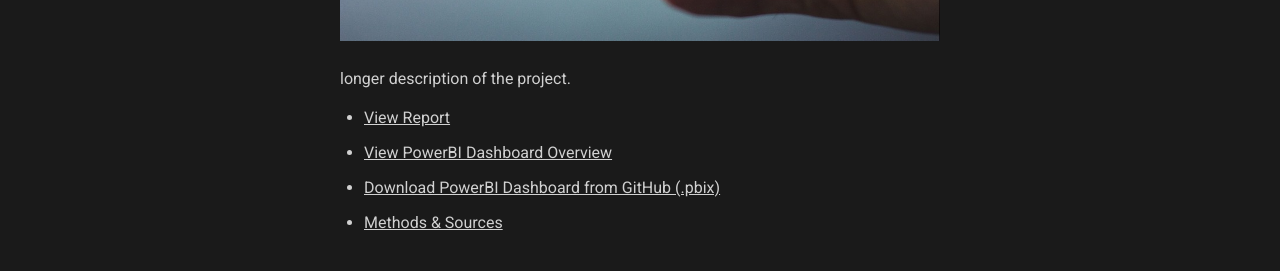
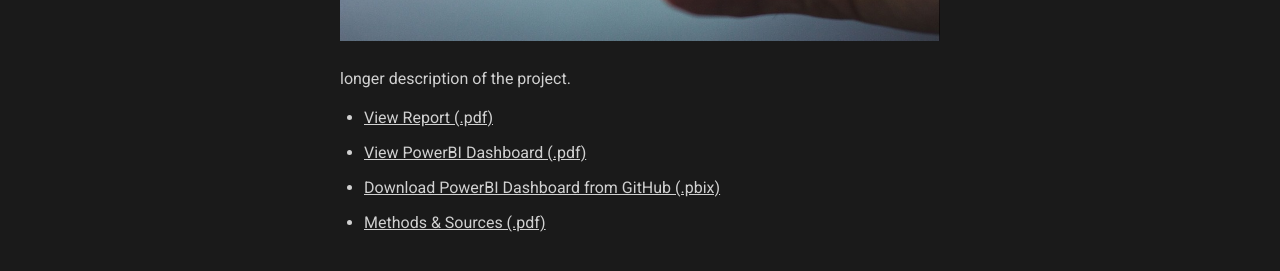
Before and after one commit to joanna-wi/joanna-wi.github.io, a Jekyll site: the page built from _projects/project-2.md, in a window 1280 px wide. Shown: the part 490-761 px from the top of the page. Built offline with Jekyll 4.4.1, drawn with Linux system fonts in a browser that asks for light colours; nearby versions of some CDN libraries.

Commit message:
Update project-2.md

```diff
--- a/_projects/project-2.md
+++ b/_projects/project-2.md
@@ -6,7 +6,7 @@
 
 longer description of the project.
 
-- <a href="https://joanna-wi.github.io/Project-2/Educational%20Content%20Preferences.pdf" target="_blank" rel="noopener noreferrer">View Report</a>
-- <a href="https://joanna-wi.github.io/Project-2/Dashboard%20Overview%20-%20Project%202.pdf" target="_blank" rel="noopener noreferrer">View PowerBI Dashboard Overview</a>
+- <a href="https://joanna-wi.github.io/Project-2/Educational%20Content%20Preferences.pdf" target="_blank" rel="noopener noreferrer">View Report (.pdf)</a>
+- <a href="https://joanna-wi.github.io/Project-2/Dashboard%20Overview%20-%20Project%202.pdf" target="_blank" rel="noopener noreferrer">View PowerBI Dashboard (.pdf)</a>
 - <a href="https://github.com/joanna-wi/joanna-wi.github.io/raw/refs/heads/Project-2/Project%202%20-%20Dashboard.pbix" target="_blank" rel="noopener noreferrer">Download PowerBI Dashboard from GitHub (.pbix)</a>
-- <a href="https://joanna-wi.github.io/Project-2/Methods%20and%20sources%20-%20Project%202.pdf" target="_blank" rel="noopener noreferrer">Methods &amp; Sources</a>
+- <a href="https://joanna-wi.github.io/Project-2/Methods%20and%20sources%20-%20Project%202.pdf" target="_blank" rel="noopener noreferrer">Methods &amp; Sources (.pdf)</a>
```
